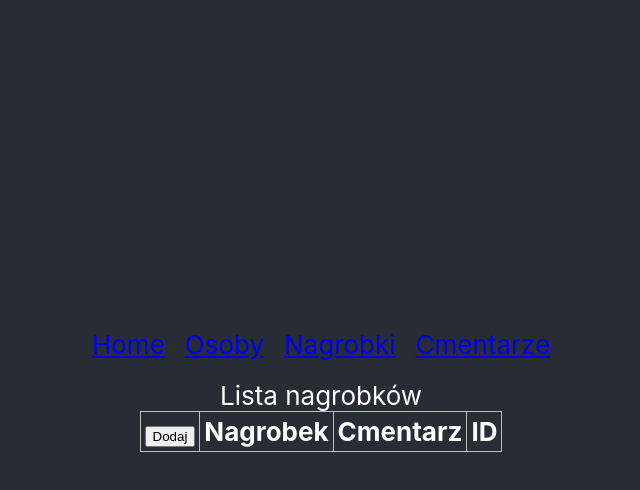
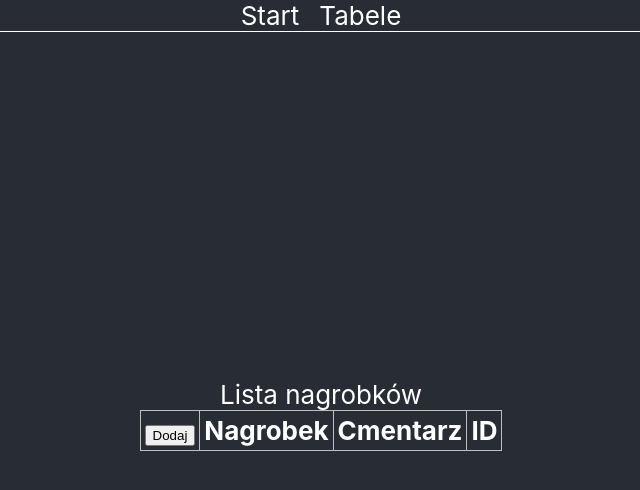
Before and after one commit to michal7954/family-tree, a React (Create React App) app in the folder client/: page /graves in a window 1280 px wide. Shown: the top 490 px of the page, without its empty margins (319-959 px from the left). Built offline with nearby package versions, Linux system fonts and the light colour scheme.

Commit message:
Navigation & sass

```diff
--- a/client/package.json
+++ b/client/package.json
@@ -10,6 +10,7 @@
     "react-dom": "^17.0.2",
     "react-router-dom": "^5.2.0",
     "react-scripts": "4.0.3",
+    "sass": "^1.49.9",
     "web-vitals": "^1.1.2"
   },
   "scripts": {
--- a/client/src/App.css
+++ /dev/null
@@ -1,69 +0,0 @@
-.App {
-  text-align: center;
-}
-
-.App-logo {
-  height: 40vmin;
-  pointer-events: none;
-}
-
-@media (prefers-reduced-motion: no-preference) {
-  .App-logo {
-    animation: App-logo-spin infinite 20s linear;
-  }
-}
-
-.App-header {
-  background-color: #282c34;
-  min-height: 100vh;
-  display: flex;
-  flex-direction: column;
-  align-items: center;
-  justify-content: center;
-  font-size: calc(10px + 2vmin);
-  color: white;
-}
-
-.App-link {
-  color: #61dafb;
-}
-
-@keyframes App-logo-spin {
-  from {
-    transform: rotate(0deg);
-  }
-  to {
-    transform: rotate(360deg);
-  }
-}
-
-.my-header {
-  top: 20px;
-}
-
-table, th, td {
-  border: 1px solid silver;
-  border-collapse: collapse;
-  padding: 4px;
-}
-
-.copyText {
-  color: darkblue;
-  text-decoration: underline;
-}
-
-.copyText:hover {
-  cursor: pointer;
-}
-
-.copyText:active {
-  color: green;
-}
-
-nav a{
-  margin:10px;
-}
-
-header, table{
-  margin-bottom: 20px;
-}
--- a/client/src/App.js
+++ b/client/src/App.js
@@ -1,7 +1,7 @@
 import React from "react";
 import { BrowserRouter as Router, Switch, Route, Link } from "react-router-dom";
 
-import "./App.css";
+import "./App.scss";
 import PeopleList from "./components/People/PeopleList";
 import PersonForm from "./components/People/PersonForm";
 import GravesList from "./components/Graves/GravesList";
@@ -12,17 +12,23 @@ import Home from "./components/Home/Home";
 
 export default function App() {
     return (
-        <div className="App">
-            <div className="App-header">
-                <Router>
-                    <header className="my-header">
-                        <nav>
-                            <Link to="/">Home</Link>
+        <div className="app">
+            <Router>
+                <div className="navigation">
+                <Link to="/">Start</Link>
+                    <div className="navigation__category">
+                        <div className="navigation__category-button">
+                            Tabele
+                        </div>
+                        <div className="navigation__category-content">
                             <Link to="/people">Osoby</Link>
                             <Link to="/graves">Nagrobki</Link>
                             <Link to="/cemeteries">Cmentarze</Link>
-                        </nav>
-                    </header>
+                        </div>
+                    </div>
+
+                </div>
+                <div className="content">
                     <Switch>
                         <Route path="/people" component={PeopleList} />
                         <Route path="/person/:id" component={PersonForm} />
@@ -32,8 +38,9 @@ export default function App() {
                         <Route path="/cemetery/:id" component={CemeteryForm} />
                         <Route path="/" component={Home} />
                     </Switch>
-                </Router>
-            </div>
+                </div>
+
+            </Router>
         </div>
     );
 }
--- /dev/null
+++ b/client/src/App.scss
@@ -0,0 +1,81 @@
+.app {
+  text-align: center;
+  background-color: #282c34;
+  min-height: 100vh;
+  display: flex;
+  flex-direction: column;
+  align-items: center;
+  justify-content: center;
+  font-size: calc(10px + 2vmin);
+  color: white;
+
+  width: 100%;
+  height: 100%;
+}
+
+.navigation {
+  position: absolute;
+  top: 0px;
+  left: 0px;
+  width: 100%;
+  border-bottom: 1px solid white;
+  // padding: 5px 0;
+  display: flex;
+  justify-content: center;
+
+  & a {
+    color: white;
+    text-decoration: none;
+  }
+
+  & > * {
+    margin: 0 10px;
+  }
+
+  &__category {
+
+    &-content {
+      display: none;
+
+    }
+
+    &:hover &-content {
+      display: flex;
+      flex-direction: column;
+      background-color: gray;
+      margin: 0px;
+      padding: 0px 5px;
+      border: 1px solid black;
+      position: absolute;
+    }
+  }
+
+
+}
+
+.content {
+  margin-top: 50px;
+}
+
+table, th, td {
+  border: 1px solid silver;
+  border-collapse: collapse;
+  padding: 4px;
+}
+
+.copyText {
+  color: darkblue;
+  text-decoration: underline;
+}
+
+.copyText:hover {
+  cursor: pointer;
+}
+
+.copyText:active {
+  color: green;
+}
+
+header, table{
+  margin-bottom: 20px;
+}
```
Also changed, not shown: 1 other file (tests, documents, lock files or other folders).
